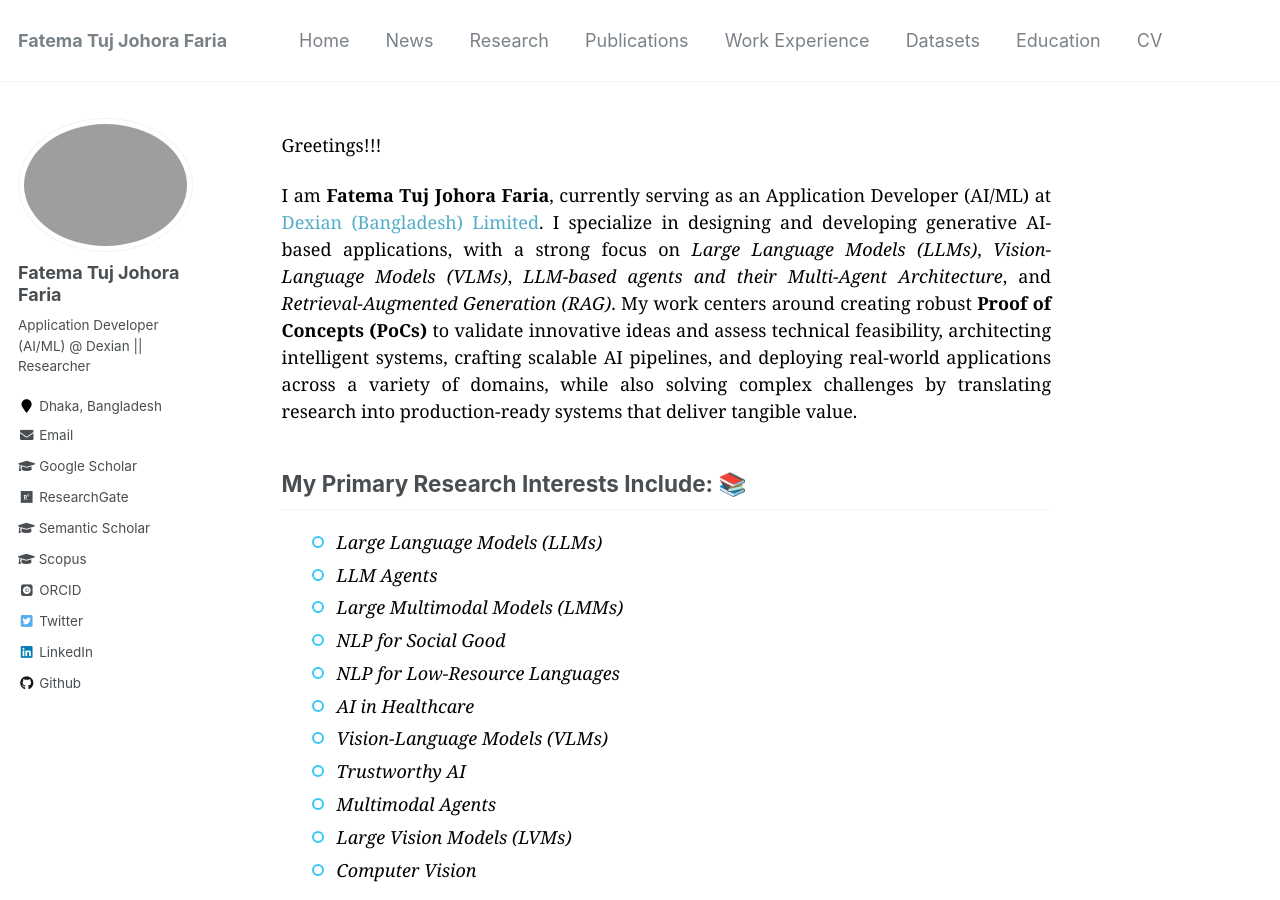
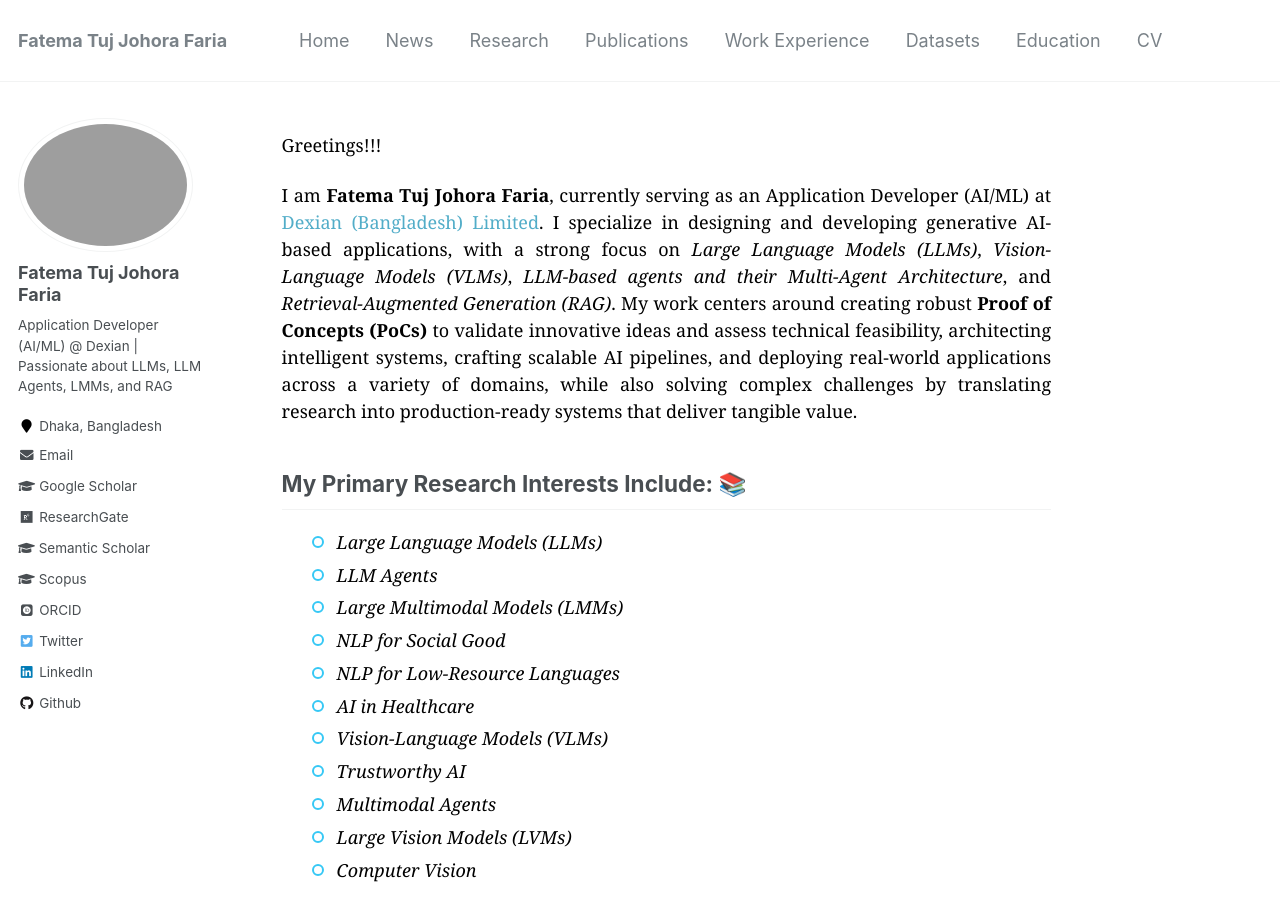
Before and after one commit to fatemafaria142/fatemafaria142.github.io, a Jekyll site: the page built from _pages/about.md, in a window 1280 px wide and 900 px high. Built offline with Jekyll 4.4.1, drawn with Linux system fonts in a browser that asks for light colours; some web fonts are replaced.

Commit message:
Update about

```diff
--- a/_config.yml
+++ b/_config.yml
@@ -82,7 +82,7 @@ analytics:
 author:
   name             : "Fatema Tuj Johora Faria"
   avatar           : "profile1.png"
-  bio              : "Application Developer (AI/ML) @ Dexian || Researcher "
+  bio              : "Application Developer (AI/ML) @ Dexian | Passionate about LLMs, LLM Agents, LMMs, and RAG"
   location         : "Dhaka, Bangladesh"
   employer         :
   pubmed           : #"https://www.ncbi.nlm.nih.gov/pubmed/?term=john+snow"
```
